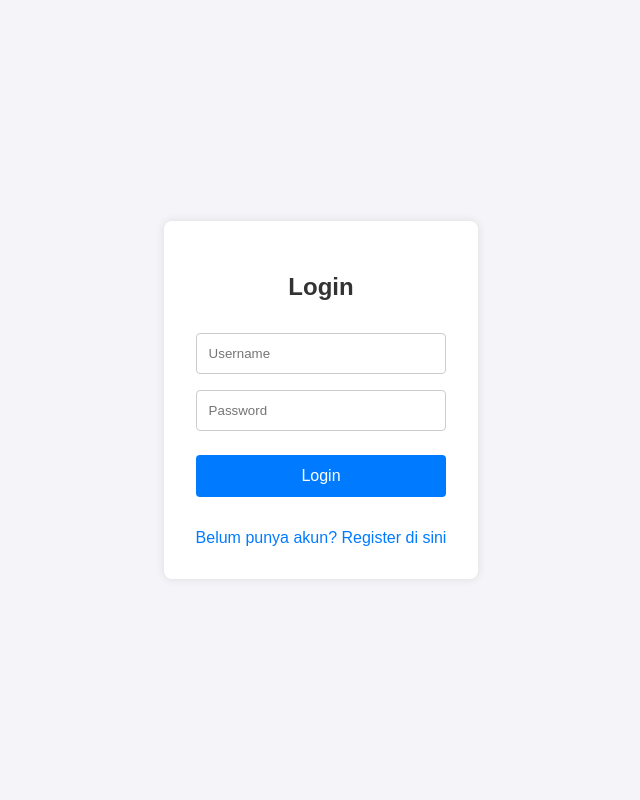
After one commit to DavnFs/kejer_sqlinjection, a PHP site: page /login.php in a window 1280 px wide. The commit adds this page. Shown: the whole page, without its empty margins (319-959 px from the left). Run offline with PHP 8.4, Linux system fonts and the light colour scheme.

Commit message:
Last commit amin

```diff
--- /dev/null
+++ b/login.php
@@ -0,0 +1,111 @@
+<?php
+
+// Menyertakan file konfigurasi
+global $mysqli;
+include 'includes/config.php';
+session_start();
+
+if ($_SERVER["REQUEST_METHOD"] == "POST") {
+    $username = $mysqli->real_escape_string($_POST['username']);
+    $password = $_POST['password'];
+
+    $sql = "SELECT id, username, password FROM users WHERE username = '$username'";
+    $result = $mysqli->query($sql);
+
+    if ($result->num_rows > 0) {
+        $row = $result->fetch_assoc();
+        if (password_verify($password, $row['password'])) {
+            $_SESSION['username'] = $row['username'];
+            header("Location: welcome.php");
+        } else {
+            echo "<p class='error'>Password salah.</p>";
+        }
+    } else {
+        echo "<p class='error'>Username tidak ditemukan.</p>";
+    }
+}
+?>
+
+<!DOCTYPE html>
+<html>
+<head>
+    <title>Login</title>
+    <style>
+        body {
+            font-family: Arial, sans-serif;
+            background-color: #f4f4f9;
+            display: flex;
+            justify-content: center;
+            align-items: center;
+            height: 100vh;
+            margin: 0;
+        }
+
+        .login-container {
+            background-color: #fff;
+            padding: 2rem;
+            border-radius: 8px;
+            box-shadow: 0 0 10px rgba(0, 0, 0, 0.1);
+            text-align: center;
+        }
+
+        h2 {
+            margin-bottom: 1.5rem;
+            color: #333;
+        }
+
+        input[type="text"],
+        input[type="password"] {
+            width: 100%;
+            padding: 0.75rem;
+            margin: 0.5rem 0;
+            border: 1px solid #ccc;
+            border-radius: 4px;
+            box-sizing: border-box;
+        }
+
+        input[type="submit"] {
+            width: 100%;
+            padding: 0.75rem;
+            margin: 1rem 0;
+            border: none;
+            border-radius: 4px;
+            background-color: #007bff;
+            color: white;
+            font-size: 1rem;
+            cursor: pointer;
+        }
+
+        input[type="submit"]:hover {
+            background-color: #0056b3;
+        }
+
+        .error {
+            color: red;
+            margin-top: 1rem;
+        }
+
+        .register-link {
+            display: block;
+            margin-top: 1rem;
+            color: #007bff;
+            text-decoration: none;
+        }
+
+        .register-link:hover {
+            text-decoration: underline;
+        }
+    </style>
+</head>
+<body>
+<div class="login-container">
+    <h2>Login</h2>
+    <form method="POST" action="login.php">
+        <input type="text" name="username" placeholder="Username" required><br>
+        <input type="password" name="password" placeholder="Password" required><br>
+        <input type="submit" value="Login">
+    </form>
+    <a href="register.php" class="register-link">Belum punya akun? Register di sini</a>
+</div>
+</body>
+</html>
```
Also changed, not shown: index.php (+62 -75 lines).
